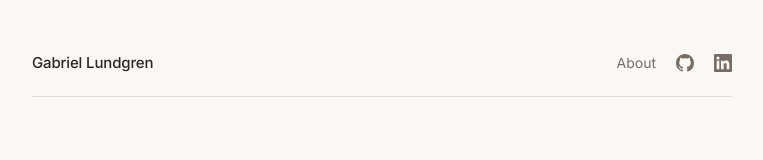
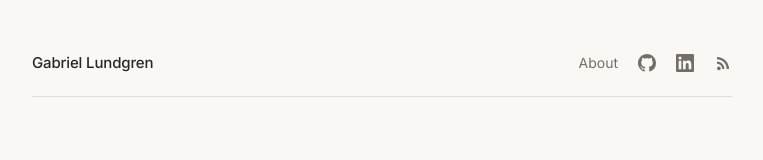
Before and after one commit to glundgren93/glundgren93.github.io, an Astro site: page / in a window 1280 px wide. Shown: the top 160 px of the page, without its empty margins (258-1021 px from the left). Built offline with nearby package versions, Linux system fonts and the light colour scheme; Astro itself is replaced by a stand-in of ours.

Commit message:
Add RSS feed link to header

```diff
--- a/src/components/Header.astro
+++ b/src/components/Header.astro
@@ -11,6 +11,9 @@ const currentPath = Astro.url.pathname;
     </a>
     <a href="https://www.linkedin.com/in/gabriel-lundgren/" target="_blank" rel="noopener noreferrer" aria-label="LinkedIn">
       <svg width="18" height="18" viewBox="0 0 24 24" fill="currentColor"><path d="M20.447 20.452h-3.554v-5.569c0-1.328-.027-3.037-1.852-3.037-1.853 0-2.136 1.445-2.136 2.939v5.667H9.351V9h3.414v1.561h.046c.477-.9 1.637-1.85 3.37-1.85 3.601 0 4.267 2.37 4.267 5.455v6.286zM5.337 7.433a2.062 2.062 0 0 1-2.063-2.065 2.064 2.064 0 1 1 2.063 2.065zm1.782 13.019H3.555V9h3.564v11.452zM22.225 0H1.771C.792 0 0 .774 0 1.729v20.542C0 23.227.792 24 1.771 24h20.451C23.2 24 24 23.227 24 22.271V1.729C24 .774 23.2 0 22.222 0h.003z"/></svg>
+    </a>
+    <a href="/rss.xml" aria-label="RSS feed">
+      <svg width="18" height="18" viewBox="0 0 24 24" fill="currentColor"><path d="M4 4a16 16 0 0 1 16 16h-3A13 13 0 0 0 4 7V4zm0 6a10 10 0 0 1 10 10h-3a7 7 0 0 0-7-7v-3zm2.5 6.5a2.5 2.5 0 1 1 0 5 2.5 2.5 0 0 1 0-5z"/></svg>
     </a>
   </nav>
 </header>
```
